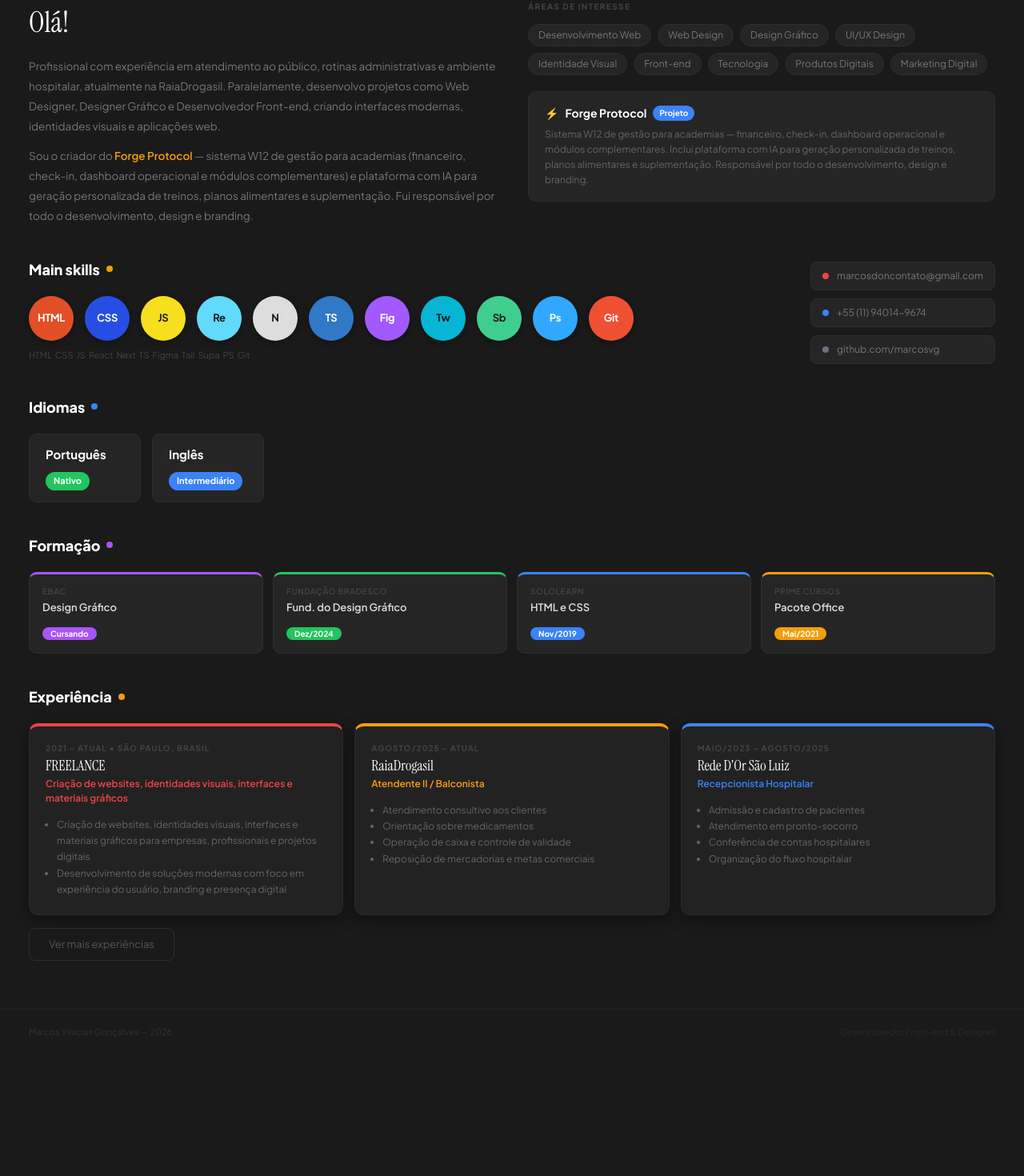
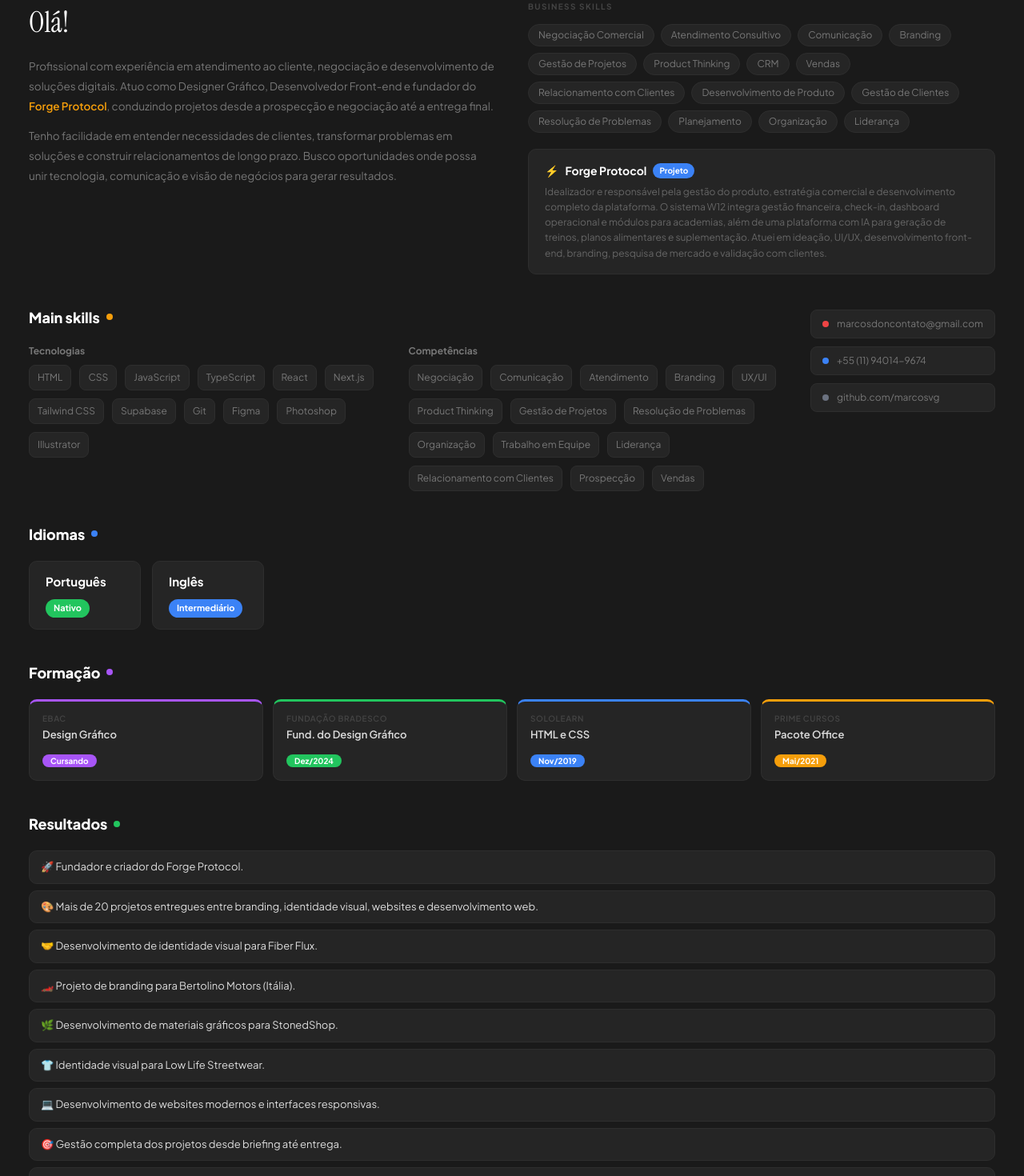
Before and after one commit to reinosoulcontato-boop/marcos.apresentation, a React (Vite) app: page / in a window 1280 px wide. Shown: the part 371-1841 px from the top of the page at 80% size. Before the commit the page ends 1690 px from the top, so only its background shows below. Built offline with nearby package versions, Linux system fonts and the light colour scheme; the HTML template or start-up script is replaced by a standard one.

Commit message:
Atualiza conteúdo: Sobre mim, Business Skills, Main Skills, Experiências, Resultados e Projetos

```diff
--- a/src/App.tsx
+++ b/src/App.tsx
@@ -27,12 +27,16 @@ const SKILL_BUBBLES = [
 const jobs = [
   {
     empresa: 'FREELANCE',
-    cargo: 'Criação de websites, identidades visuais, interfaces e materiais gráficos',
+    cargo: 'Designer Gráfico & Desenvolvedor Front-end (Freelance)',
     periodo: '2021 – Atual • São Paulo, Brasil',
     cor: RED,
     atividades: [
-      'Criação de websites, identidades visuais, interfaces e materiais gráficos para empresas, profissionais e projetos digitais',
-      'Desenvolvimento de soluções modernas com foco em experiência do usuário, branding e presença digital',
+      'Desenvolvimento de websites institucionais e interfaces responsivas com foco em usabilidade',
+      'Criação de identidades visuais, branding e materiais gráficos para clientes variados',
+      'Levantamento de requisitos, elaboração de propostas e negociação comercial',
+      'Gestão completa de projetos: planejamento, execução, testes e entrega',
+      'Atendimento consultivo e manutenção do relacionamento com clientes',
+      'Implementação Front-end, integração com APIs e otimização de performance',
     ],
   },
   {
@@ -41,10 +45,11 @@ const jobs = [
     periodo: 'Agosto/2025 – Atual',
     cor: AMBER,
     atividades: [
-      'Atendimento consultivo aos clientes',
-      'Orientação sobre medicamentos',
-      'Operação de caixa e controle de validade',
-      'Reposição de mercadorias e metas comerciais',
+      'Atendimento consultivo a clientes em ambiente de alto fluxo',
+      'Operação de caixa, controle de estoque e verificação de validade de produtos',
+      'Organização operacional e suporte em processos internos',
+      'Cumprimento de metas e colaboração com a equipe para alcance de objetivos comerciais',
+      'Resolução ágil de problemas com foco na satisfação do cliente',
     ],
   },
   {
@@ -53,10 +58,10 @@ const jobs = [
     periodo: 'Maio/2023 – Agosto/2025',
     cor: BLUE,
     atividades: [
-      'Admissão e cadastro de pacientes',
-      'Atendimento em pronto-socorro',
-      'Conferência de contas hospitalares',
-      'Organização do fluxo hospitalar',
+      'Admissão e cadastro de pacientes com atenção a protocolos de saúde',
+      'Atendimento em pronto-socorro em situações de alta pressão',
+      'Conferência e suporte administrativo de documentação hospitalar',
+      'Colaboração com equipes multiprofissionais para organização do fluxo',
     ],
   },
   {
@@ -65,9 +70,9 @@ const jobs = [
     periodo: 'Nov/2018 – Mar/2020',
     cor: PURPLE,
     atividades: [
-      'Organização documental',
-      'Apoio em processos licitatórios',
-      'Controle de arquivos',
+      'Organização documental e controle de arquivos',
+      'Apoio em processos administrativos e rotinas internas',
+      'Suporte para demandas de controle e protocolo',
     ],
   },
 ]
@@ -309,18 +314,15 @@ export default function App() {
             Olá!
           </h2>
           <p style={{ fontSize: 13.5, lineHeight: 1.85, color: '#777', margin: 0 }}>
-            Profissional com experiência em atendimento ao público, rotinas administrativas e
-            ambiente hospitalar, atualmente na RaiaDrogasil. Paralelamente, desenvolvo projetos
-            como Web Designer, Designer Gráfico e Desenvolvedor Front-end, criando interfaces
-            modernas, identidades visuais e aplicações web.
+            Profissional com experiência em atendimento ao cliente, negociação e desenvolvimento
+            de soluções digitais. Atuo como Designer Gráfico, Desenvolvedor Front-end e fundador
+            do <span style={{ color: AMBER, fontWeight: 600 }}>Forge Protocol</span>, conduzindo
+            projetos desde a prospecção e negociação até a entrega final.
           </p>
           <p style={{ fontSize: 13.5, lineHeight: 1.85, color: '#777', margin: '12px 0 0' }}>
-            Sou o criador do{' '}
-            <span style={{ color: AMBER, fontWeight: 600 }}>Forge Protocol</span> — sistema W12 de
-            gestão para academias (financeiro, check-in, dashboard operacional e módulos
-            complementares) e plataforma com IA para geração personalizada de treinos, planos
-            alimentares e suplementação. Fui responsável por todo o desenvolvimento, design e
-            branding.
+            Tenho facilidade em entender necessidades de clientes, transformar problemas em
+            soluções e construir relacionamentos de longo prazo. Busco oportunidades onde possa
+            unir tecnologia, comunicação e visão de negócios para gerar resultados.
           </p>
         </div>
 
@@ -335,13 +337,14 @@ export default function App() {
               margin: '0 0 14px',
             }}
           >
-            Áreas de interesse
+            Business Skills
           </p>
           <div style={{ display: 'flex', flexWrap: 'wrap', gap: 8 }}>
             {[
-              'Desenvolvimento Web', 'Web Design', 'Design Gráfico',
-              'UI/UX Design', 'Identidade Visual', 'Front-end',
-              'Tecnologia', 'Produtos Digitais', 'Marketing Digital',
+              'Negociação Comercial', 'Atendimento Consultivo', 'Comunicação', 'Branding',
+              'Gestão de Projetos', 'Product Thinking', 'CRM', 'Vendas', 'Relacionamento com Clientes',
+              'Desenvolvimento de Produto', 'Gestão de Clientes', 'Resolução de Problemas',
+              'Planejamento', 'Organização', 'Liderança',
             ].map((area) => (
               <span
                 key={area}
@@ -385,10 +388,11 @@ export default function App() {
               </span>
             </div>
             <p style={{ fontSize: 12, color: '#666', margin: 0, lineHeight: 1.6 }}>
-              Sistema W12 de gestão para academias — financeiro, check-in, dashboard operacional
-              e módulos complementares. Inclui plataforma com IA para geração personalizada de
-              treinos, planos alimentares e suplementação. Responsável por todo o desenvolvimento,
-              design e branding.
+              Idealizador e responsável pela gestão do produto, estratégia comercial e desenvolvimento
+              completo da plataforma. O sistema W12 integra gestão financeira, check-in, dashboard
+              operacional e módulos para academias, além de uma plataforma com IA para geração de
+              treinos, planos alimentares e suplementação. Atuei em ideação, UI/UX, desenvolvimento
+              front-end, branding, pesquisa de mercado e validação com clientes.
             </p>
           </div>
         </div>
@@ -407,36 +411,27 @@ export default function App() {
       >
         <div>
           <SectionLabel dot={AMBER}>Main skills</SectionLabel>
-          <div style={{ display: 'flex', flexWrap: 'wrap', gap: 14 }}>
-            {SKILL_BUBBLES.map((s) => (
-              <div
-                key={s.id}
-                title={s.id}
-                style={{
-                  width: 56,
-                  height: 56,
-                  borderRadius: '50%',
-                  backgroundColor: s.bg,
-                  display: 'flex',
-                  alignItems: 'center',
-                  justifyContent: 'center',
-                  fontWeight: 700,
-                  fontSize: 13,
-                  color: s.light ? '#1A1A1A' : '#FFFFFF',
-                  flexShrink: 0,
-                  boxShadow: '0 2px 10px rgba(0,0,0,0.3)',
-                  fontFamily: "'Plus Jakarta Sans', sans-serif",
-                  letterSpacing: '-0.02em',
-                }}
-              >
-                {s.label}
+          <div style={{ display: 'grid', gridTemplateColumns: '1fr 1fr', gap: 12 }}>
+            <div>
+              <p style={{ fontSize: 12, color: '#777', margin: '0 0 8px', fontWeight: 700 }}>Tecnologias</p>
+              <div style={{ display: 'flex', flexWrap: 'wrap', gap: 10 }}>
+                {[
+                  'HTML','CSS','JavaScript','TypeScript','React','Next.js','Tailwind CSS','Supabase','Git','Figma','Photoshop','Illustrator'
+                ].map((t) => (
+                  <span key={t} style={{ padding: '6px 10px', borderRadius: 8, backgroundColor: '#252525', border: '1px solid #2E2E2E', color: '#777', fontSize: 12 }}>{t}</span>
+                ))}
               </div>
-            ))}
-          </div>
-          <div style={{ marginTop: 10, display: 'flex', flexWrap: 'wrap', gap: 4 }}>
-            {SKILL_BUBBLES.map((s) => (
-              <span key={s.id} style={{ fontSize: 11, color: '#444' }}>{s.id}</span>
-            ))}
+            </div>
+            <div>
+              <p style={{ fontSize: 12, color: '#777', margin: '0 0 8px', fontWeight: 700 }}>Competências</p>
+              <div style={{ display: 'flex', flexWrap: 'wrap', gap: 10 }}>
+                {[
+                  'Negociação','Comunicação','Atendimento','Branding','UX/UI','Product Thinking','Gestão de Projetos','Resolução de Problemas','Organização','Trabalho em Equipe','Liderança','Relacionamento com Clientes','Prospecção','Vendas'
+                ].map((c) => (
+                  <span key={c} style={{ padding: '6px 10px', borderRadius: 8, backgroundColor: '#252525', border: '1px solid #2E2E2E', color: '#777', fontSize: 12 }}>{c}</span>
+                ))}
+              </div>
+            </div>
           </div>
         </div>
 
@@ -547,6 +542,40 @@ export default function App() {
         </div>
       </section>
 
+      {/* ── RESULTADOS ───────────────────────────────────── */}
+      <section style={{ padding: '0 36px 24px' }}>
+        <SectionLabel dot={GREEN}>Resultados</SectionLabel>
+        <div style={{ display: 'grid', gap: 8 }}>
+          {[
+            '🚀 Fundador e criador do Forge Protocol.',
+            '🎨 Mais de 20 projetos entregues entre branding, identidade visual, websites e desenvolvimento web.',
+            '🤝 Desenvolvimento de identidade visual para Fiber Flux.',
+            '🏎️ Projeto de branding para Bertolino Motors (Itália).',
+            '🌿 Desenvolvimento de materiais gráficos para StonedShop.',
+            '👕 Identidade visual para Low Life Streetwear.',
+            '💻 Desenvolvimento de websites modernos e interfaces responsivas.',
+            '🎯 Gestão completa dos projetos desde briefing até entrega.',
+            '📈 Experiência em negociação comercial, atendimento consultivo e relacionamento com clientes.',
+          ].map((r) => (
+            <div key={r} style={{ padding: '10px 14px', borderRadius: 10, backgroundColor: '#252525', border: '1px solid #2E2E2E', color: '#DDD', fontSize: 13 }}>
+              {r}
+            </div>
+          ))}
+        </div>
+      </section>
+
+      {/* ── PROJETOS ─────────────────────────────────────── */}
+      <section style={{ padding: '0 36px 24px' }}>
+        <SectionLabel dot={AMBER}>Projetos</SectionLabel>
+        <div style={{ display: 'flex', flexWrap: 'wrap', gap: 10 }}>
+          {[
+            'Forge Protocol','Fiber Flux','Bertolino Motors','StonedShop','Low Life Streetwear','Guadalupe Stickers','Maria Vitória Advocacia','Mard Joias','Kairós Design','RNS Studio'
+          ].map((p) => (
+            <span key={p} style={{ padding: '8px 12px', borderRadius: 8, backgroundColor: '#252525', border: '1px solid #2E2E2E', color: '#777', fontSize: 13 }}>{p}</span>
+          ))}
+        </div>
+      </section>
+
       {/* Floating logos removed per user request */}
 
       {/* Projetos removidos por solicitação do usuário */}
```
